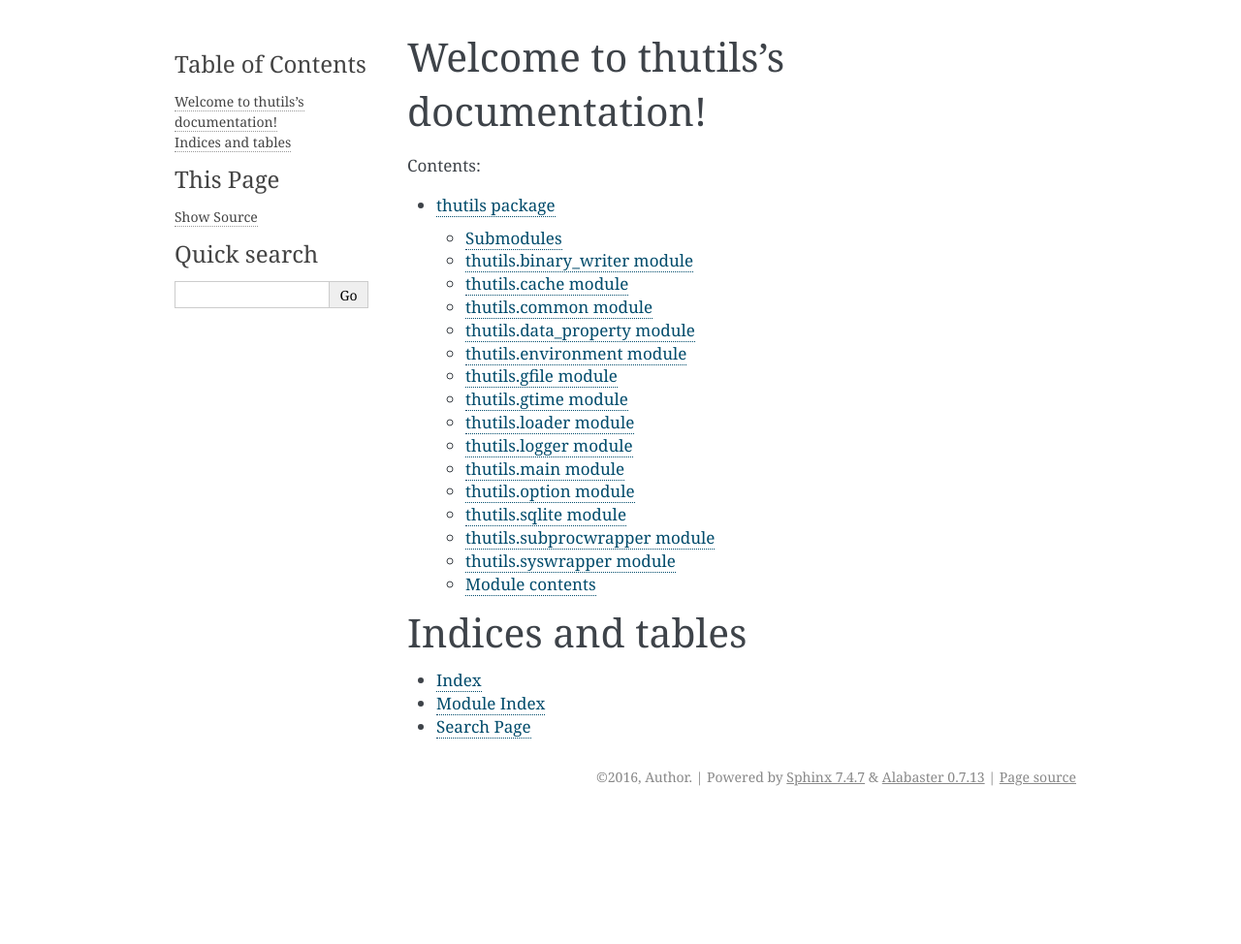
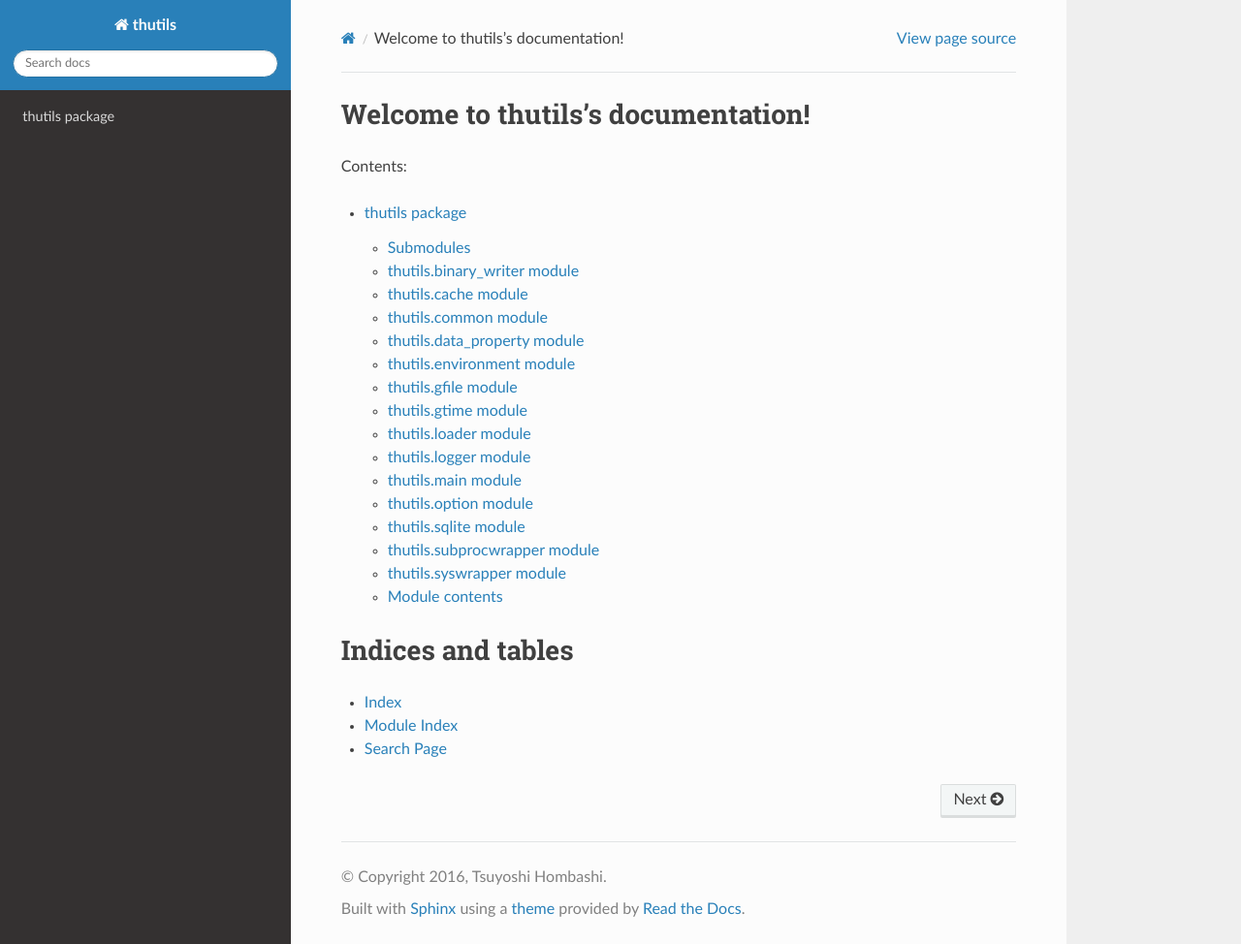
Before and after one commit to thombashi/thutils, a Sphinx documentation site: the page built from docs/index.rst, in a window 1280 px wide and 974 px high. Shown: the whole window at 97% size. Built offline with Sphinx 7.4.7 and the Read the Docs theme 2.0.0, drawn with Linux system fonts in a browser that asks for light colours.

Commit message:
update docs

```diff
--- a/docs/conf.py
+++ b/docs/conf.py
@@ -14,6 +14,8 @@
 
 import sys
 import os
+
+import sphinx_rtd_theme
 
 # If extensions (or modules to document with autodoc) are in another directory,
 # add these directories to sys.path here. If the directory is relative to the
@@ -51,8 +53,8 @@ master_doc = 'index'
 
 # General information about the project.
 project = u'thutils'
-copyright = u'2016, Author'
-author = u'Author'
+copyright = u'2016, Tsuyoshi Hombashi'
+author = u'Tsuyoshi Hombashi'
 
 # The version info for the project you're documenting, acts as replacement for
 # |version| and |release|, also used in various other places throughout the
@@ -112,7 +114,8 @@ todo_include_todos = True
 
 # The theme to use for HTML and HTML Help pages.  See the documentation for
 # a list of builtin themes.
-html_theme = 'alabaster'
+#html_theme = 'alabaster'
+html_theme = "sphinx_rtd_theme"
 
 # Theme options are theme-specific and customize the look and feel of a theme
 # further.  For a list of options available for each theme, see the
@@ -121,6 +124,7 @@ html_theme = 'alabaster'
 
 # Add any paths that contain custom themes here, relative to this directory.
 #html_theme_path = []
+html_theme_path = [sphinx_rtd_theme.get_html_theme_path()]
 
 # The name for this set of Sphinx documents.  If None, it defaults to
 # "<project> v<release> documentation".
```
